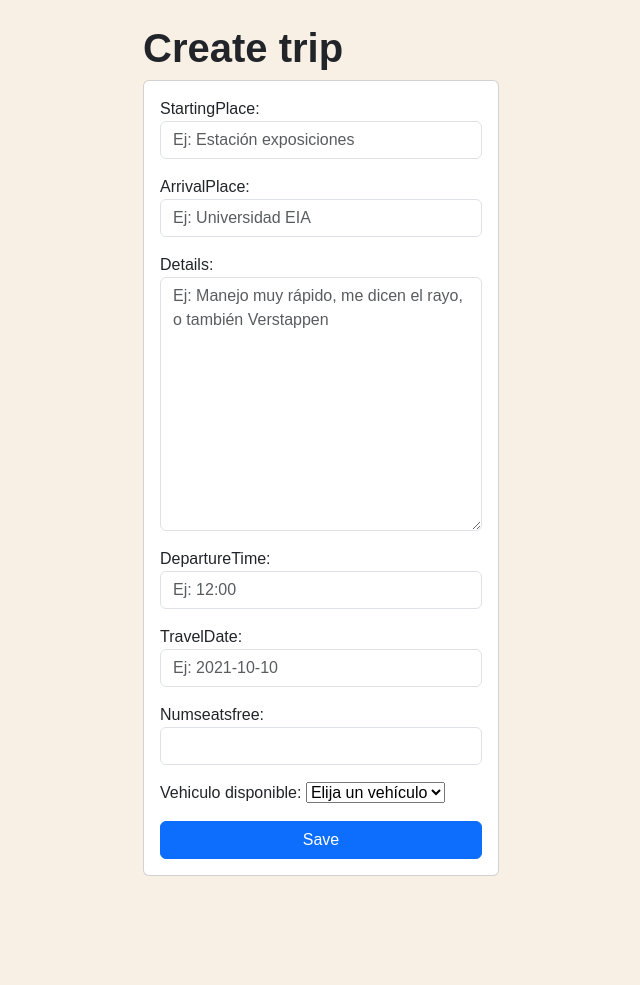
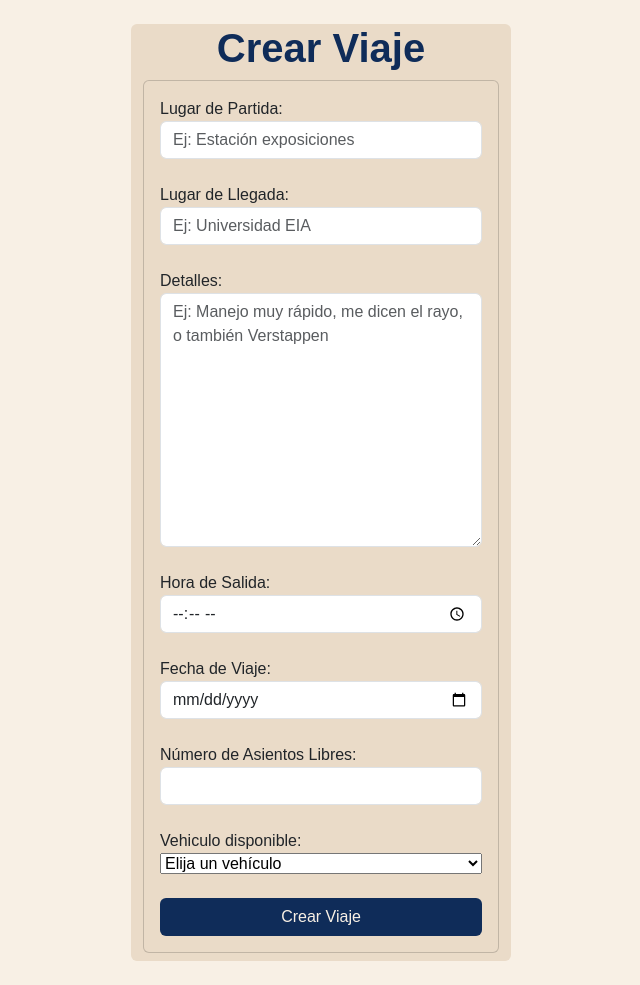
Before and after one commit to josedjaykv/GoShare_django, a Django app: page /trips/create/ in a window 1280 px wide. Shown: the part 56-1041 px from the top of the page, without its empty margins (319-959 px from the left). Before the commit the page ends 932 px from the top, so only its background shows below. Run offline with Django 4.2, Linux system fonts and the light colour scheme; the visitor is signed in with stand-in values (Sample User, id 1); data that the repository does not hold is empty.

Commit message:
Crear viaje, Todo Vehiculos

```diff
--- a/app/forms.py
+++ b/app/forms.py
@@ -7,10 +7,17 @@
         fields = ['brand', 'model', 'plate', 'color',]
 
         widgets = {
-            'brand': forms.TextInput(attrs={'class': 'form-control', 'placeholder': 'Write a brand'}),
-            'model': forms.TextInput(attrs={'class': 'form-control', 'placeholder': 'Write a model'}),
-            'plate': forms.TextInput(attrs={'class': 'form-control', 'placeholder': 'Write the plate of your car'}),
+            'brand': forms.TextInput(attrs={'class': 'form-control', 'placeholder': 'Ej: Chevrolet'}),
+            'model': forms.TextInput(attrs={'class': 'form-control', 'placeholder': 'Ej: Spark GT'}),
+            'plate': forms.TextInput(attrs={'class': 'form-control', 'placeholder': ' EJ: ABC-123'}),
             'color': forms.Select(attrs={'class': 'form-control'}),
+        }
+
+        labels = {
+            'brand': 'Marca',
+            'model': 'Modelo',
+            'plate': 'Placa',
+            'color': 'Color',
         }
 
 class TripForm(forms.ModelForm):
@@ -28,10 +35,20 @@
             'startingPlace': forms.TextInput(attrs={'class': 'form-control', 'placeholder': 'Ej: Estación exposiciones'}),
             'arrivalPlace': forms.TextInput(attrs={'class': 'form-control', 'placeholder': 'Ej: Universidad EIA'}),
             'details': forms.Textarea(attrs={'class': 'form-control', 'placeholder': 'Ej: Manejo muy rápido, me dicen el rayo, o también Verstappen'}),
-            'departureTime': forms.TimeInput(attrs={'class': 'form-control', 'placeholder': 'Ej: 12:00'}),
-            'travelDate': forms.DateInput(attrs={'class': 'form-control', 'placeholder': 'Ej: 2021-10-10'}),
+            'departureTime': forms.TimeInput(attrs={'class': 'form-control', 'placeholder': 'Ej: 12:00', 'type' : 'time'}),
+            'travelDate': forms.DateInput(attrs={'class': 'form-control', 'placeholder': 'Ej: 2021-10-10', 'type' : 'date'}),
             'numseatsfree': forms.NumberInput(attrs={'class': 'form-control', 'min': '1', 'step': '1'}),
             'vehiculo_disponible': forms.Select(attrs={'class': 'form-control'}),
+        }
+
+        labels = {
+            'startingPlace': 'Lugar de Partida',
+            'arrivalPlace': 'Lugar de Llegada',
+            'details': 'Detalles',
+            'departureTime': 'Hora de Salida',
+            'travelDate': 'Fecha de Viaje',
+            'numseatsfree': 'Número de Asientos Libres',
+            'vehiculo_disponible': 'Vehículo Disponible',
         }
 
 class TripRatingForm(forms.ModelForm):
--- a/app/templates/create_trip.html
+++ b/app/templates/create_trip.html
@@ -3,18 +3,24 @@
 {% block content %}
 <main class="container">
     <div class="row">
-        <div class="col-md-4 offset-md-4 mt-4">
-            <h1 class="text_primary"> Create trip</h1>
+        <div class="col-md-4 offset-md-4 mt-4 bg-secondary rounded mb-4">
+            <h1 class="text_primary text-center color-quaternary "> Crear Viaje</h1>
 
             {{error}}
 
-            <form action="/trips/create/" method="POST" class="card card-body" id="create-trip-form">
+            <form action="/trips/create/" method="POST" class="card card-body bg-secondary mb-2" id="create-trip-form">
                 {% csrf_token %}
 
-                {{form.as_p}}
+                {{ form.startingPlace.label_tag }} {{ form.startingPlace }}<br>
+                {{ form.arrivalPlace.label_tag }} {{ form.arrivalPlace }}<br>
+                {{ form.details.label_tag }} {{ form.details }}<br>
+                {{ form.departureTime.label_tag }} {{ form.departureTime }}<br>
+                {{ form.travelDate.label_tag }} {{ form.travelDate }}<br>
+                {{ form.numseatsfree.label_tag }} {{ form.numseatsfree }}<br>
+                {{ form.vehiculo_disponible.label_tag }} {{ form.vehiculo_disponible }}<br>
 
-                <button class="btn btn-primary" type="button" onclick="showConfirmation()">
-                    Save
+                <button class="btn boton-quaternary" type="button" onclick="showConfirmation()">
+                    Crear Viaje
                 </button>
             </form>
 
--- a/app/templates/trips.html
+++ b/app/templates/trips.html
@@ -5,7 +5,7 @@
 
 <main class="container">
     <div class="col-md-6 offset-md-3">
-        <h1 class="text-center display-3 py-5 text_primary">Viajes disponibles</h1>
+        <h1 class="text-center display-3 py-5 text_primary color-quaternary">Viajes Disponibles</h1>
         <ul class="list-group grupo">
 
 
--- a/app/templates/vehiculo.html
+++ b/app/templates/vehiculo.html
@@ -4,7 +4,7 @@
 
 <main class="container">
     <div class="col-md-6 offset-md-3">
-        <h1 class="text-center display-3 py-5">Mis vehículos</h1>
+        <h1 class="text-center display-3 py-5 color-quaternary fw-bold">Mis vehículos</h1>
         <ul class="list-group">
             {% for vehiculo in vehiculos %}
             <a class="list-group-item" href="{% url 'vehiculo_detail' vehiculo.id %}">
```
Also changed, not shown: app/static/css/vehiculos_detail.css (added, +13 -0 lines), app/templates/create_vehiculo.html (+10 -6 lines), app/templates/vehiculo_detail.html (+21 -8 lines), app/static/css/base.css (line endings or trailing spaces).
